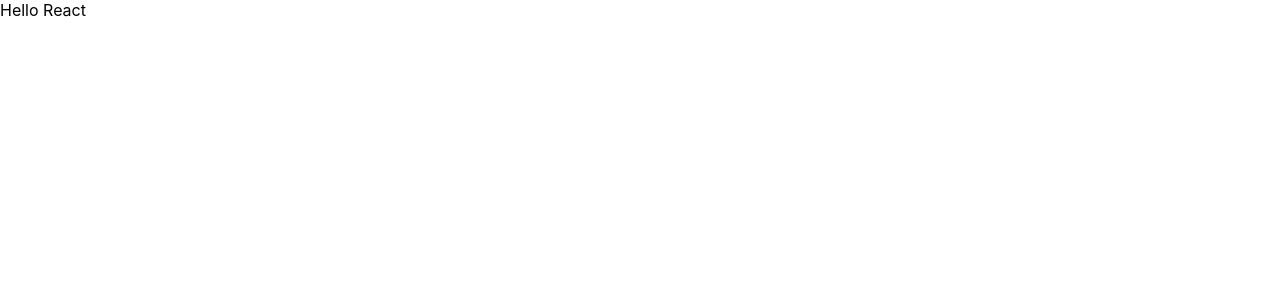
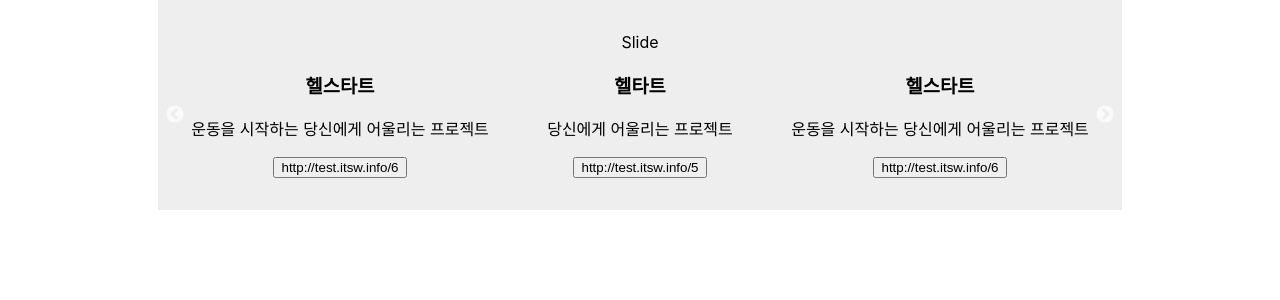
Before and after one commit to SWJBReactStudy/swjb-link, a React (Create React App) app: page / in a window 1280 px wide. Shown: the top 300 px of the page. Built offline with nearby package versions, Linux system fonts and the light colour scheme.

Commit message:
feat: 슬라이드 틀 구현

```diff
--- a/src/App.jsx
+++ b/src/App.jsx
@@ -1,7 +1,12 @@
 import React from 'react';
+import Slide from './components/Slide';
 
 const App = () => {
-  return <div>Hello React</div>;
+  return (
+    <div>
+      <Slide />
+    </div>
+  );
 };
 
 export default App;
--- /dev/null
+++ b/src/components/Slide/SlideItem.jsx
@@ -0,0 +1,19 @@
+import React from 'react';
+import styled from 'styled-components';
+
+const Container = styled.div`
+  width: 300px;
+  text-align: center;
+`;
+
+const SlideItem = ({ title, desc, link }) => {
+  return (
+    <Container>
+      <h3>{title}</h3>
+      <p>{desc}</p>
+      <button>{link}</button>
+    </Container>
+  );
+};
+
+export default SlideItem;
--- /dev/null
+++ b/src/components/Slide/index.jsx
@@ -0,0 +1,38 @@
+import React from 'react';
+import styled from 'styled-components';
+import Slider from 'react-slick';
+import SlideItem from './SlideItem';
+import useProject from '../../hooks/useProject';
+
+const Container = styled.div`
+  margin: 0 auto;
+  width: 900px;
+  background-color: #eee;
+  padding: 2rem;
+  text-align: center;
+`;
+
+const Slide = () => {
+  const settings = {
+    dot: true,
+    infinite: true,
+    speed: 500,
+    slidesToShow: 3,
+    slidesToScroll: 1,
+  };
+
+  const project = useProject(1);
+  console.log(project);
+  return (
+    <Container>
+      Slide
+      <Slider {...settings}>
+        {project.map((p) => (
+          <SlideItem title={p.title} desc={p.desc} link={p.link} />
+        ))}
+      </Slider>
+    </Container>
+  );
+};
+
+export default Slide;
```
